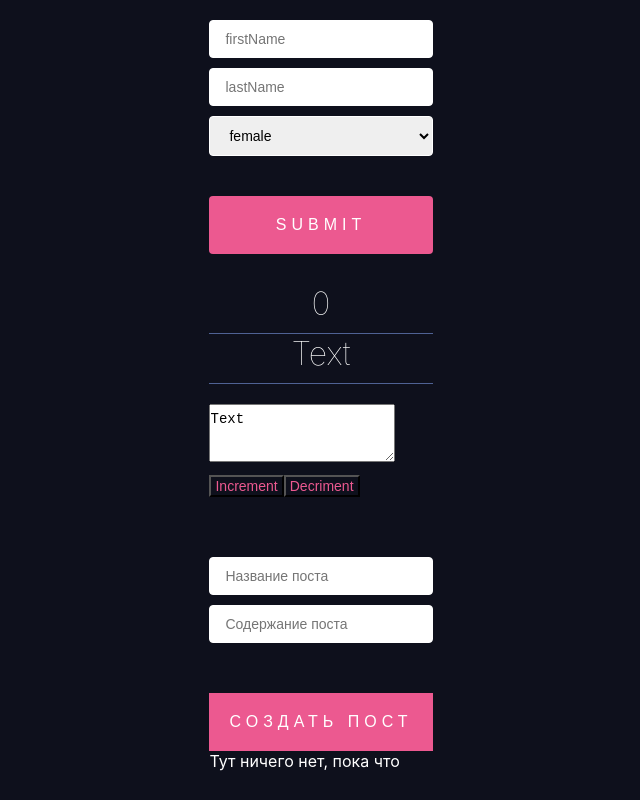
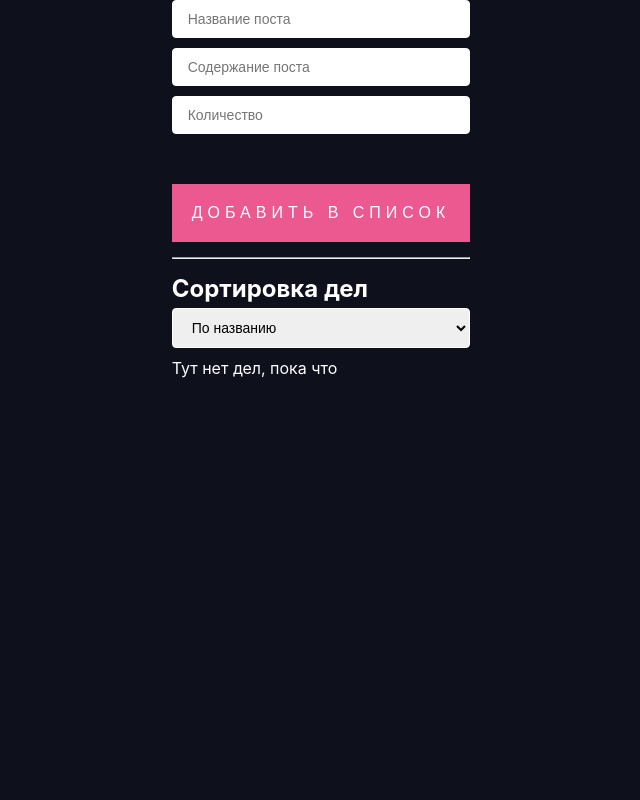
Before and after one commit to OniGrayFox/First_App_React, a React (Create React App) app: page / in a window 1280 px wide. Shown: the whole page, without its empty margins (319-959 px from the left). Built offline with nearby package versions, Linux system fonts and the light colour scheme.

Commit message:
Update 4 files

```diff
--- a/src/App.js
+++ b/src/App.js
@@ -30,15 +30,25 @@ function App() {
   return (
 
     <div>
-      <br/>
-      <Regform/>
-      <br/>
-      <CustomInput/>
-      <br/>
+
       <PostForm create= {createPost}/>
+      <hr style = {{margin: '15px 0px '}}/>
+      <div>
+        <h2 style={{color: 'white' , margin: '5px 0px'}}>Сортировка дел</h2>
+        <select>
+          <option value= 'value1'>
+            По названию
+          </option>
+          <option value= 'value1'>
+            По описанию
+          </option>
+        </select>
+      </div>
       {posts.length !== 0
-        ?<PostList remove = {removePost} posts={posts} title = "Можно динамически создавать списки без обновлений!"/>
-        :<div style = {{color:'white'}}>Тут ничего нет, пока что</div>
+        ?<PostList remove = {removePost} posts={posts} title = "Список дел"
+
+        />
+        :<div style = {{color:'white'}}>Тут нет дел, пока что</div>
       }
 
 
--- a/src/PostForm.js
+++ b/src/PostForm.js
@@ -14,7 +14,7 @@ const PostForm = ({create}) => {
       ...post , id: Date.now()
     }
     create(newPost)
-    setPost([{title: '' , body: '' }])
+    setPost([{title: '' , body: '' , count: ''}])
     }
 
   return (
@@ -27,7 +27,11 @@ const PostForm = ({create}) => {
     value={post.body}
     onChange = {e => setPost({...post,body:e.target.value})}
     />
-    <button type="submit" onClick = {addNewPost}>Создать пост</button>
+    <input type = "text" placeholder="Количество"
+    value={post.count}
+    onChange = {e => setPost({...post,count:e.target.value})}
+    />
+    <button type="submit" onClick = {addNewPost}>Добавить в список</button>
 </form>
 
 
--- a/src/PostItems.js
+++ b/src/PostItems.js
@@ -1,4 +1,4 @@
-import React from "react";
+import React, {useState} from "react";
 
 import MyButton from "./UI/Components/MyButton";
 
@@ -8,13 +8,24 @@ import MyButton from "./UI/Components/MyButton";
 
 
 const PostItem = (props) => {
+  const [likes, setLikes] = useState(0)
 
+  function increment(){
+      setLikes(likes + 1)
+  }
+  function decriment(){
+      setLikes(likes - 1)
+  }
 
   return (
     <div className="post">
          <div className="post__content">
             <strong>{props.number}. {props.post.title} </strong>
             <div>{props.post.body}</div>
+            <div>Количество: {likes} / {props.post.count}</div>
+
+        <MyButton  onClick = {increment}>+</MyButton>
+        <MyButton  onClick = {decriment}>-</MyButton>
         </div>
         <div className="post__btn">
             <MyButton onClick = {() => props.remove(props.post)}>X
--- a/src/styles.css
+++ b/src/styles.css
@@ -173,3 +173,6 @@ hr {
   padding: 10px 20px;
   border-radius: 4px;
 } */
+.post button{
+  margin-left:5px;
+}
```
